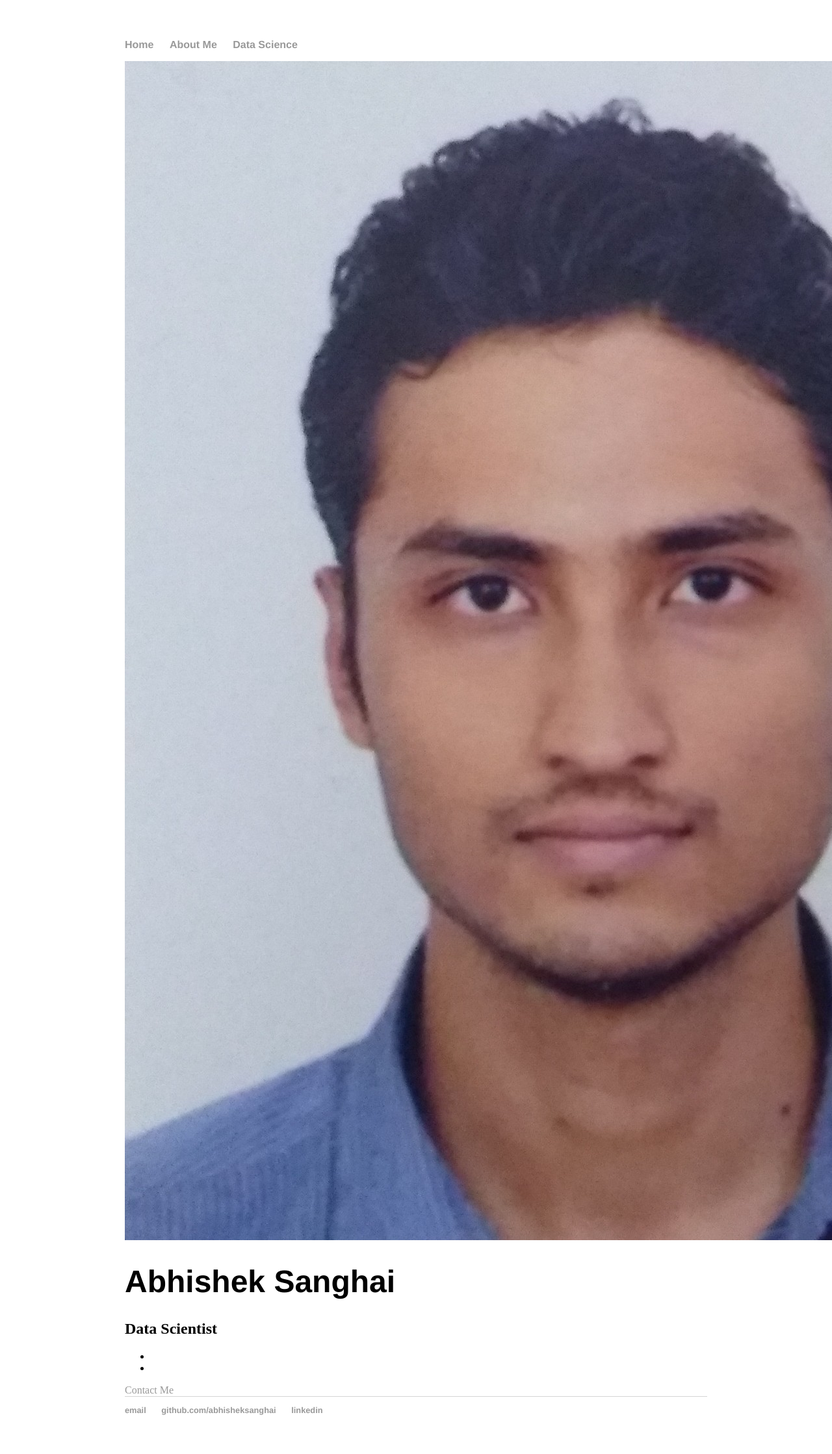
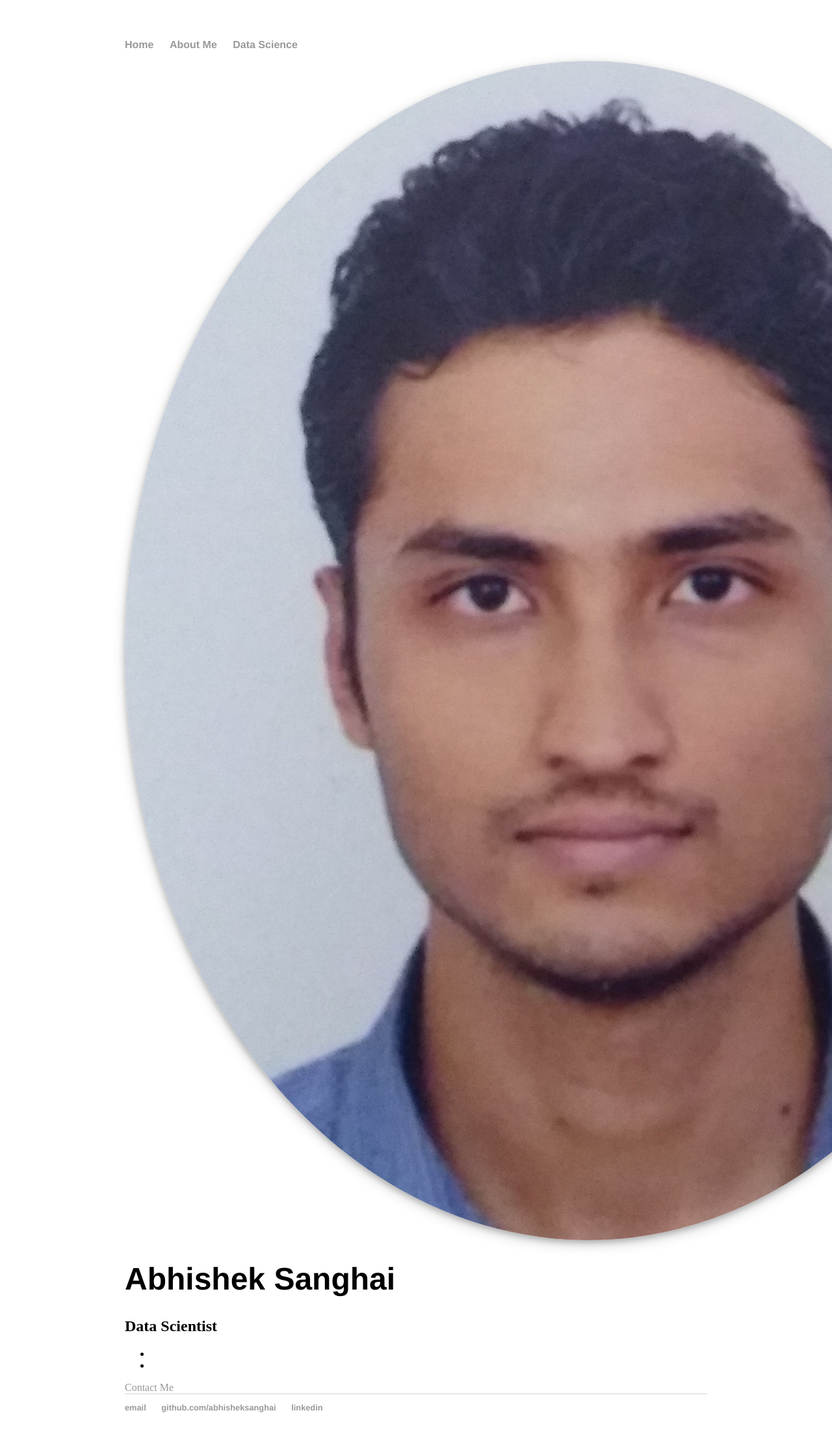
Before and after one commit to abhisheksanghai/abhisheksanghai.github.io, a Jekyll site: the page built from index.html, in a window 1280 px wide. Shown: the whole page at 65% size. Built offline with Jekyll 4.4.1, drawn with Linux system fonts in a browser that asks for light colours.

Commit message:
Update main.css
changing class of profile pic

```diff
--- a/css/main.css
+++ b/css/main.css
@@ -47,7 +47,7 @@ p.meta {
     color: #999;
 }
 
-img.pic {
+.profile-image {
   border-radius: 50%;
   display: block;
   margin-left: auto;
```
